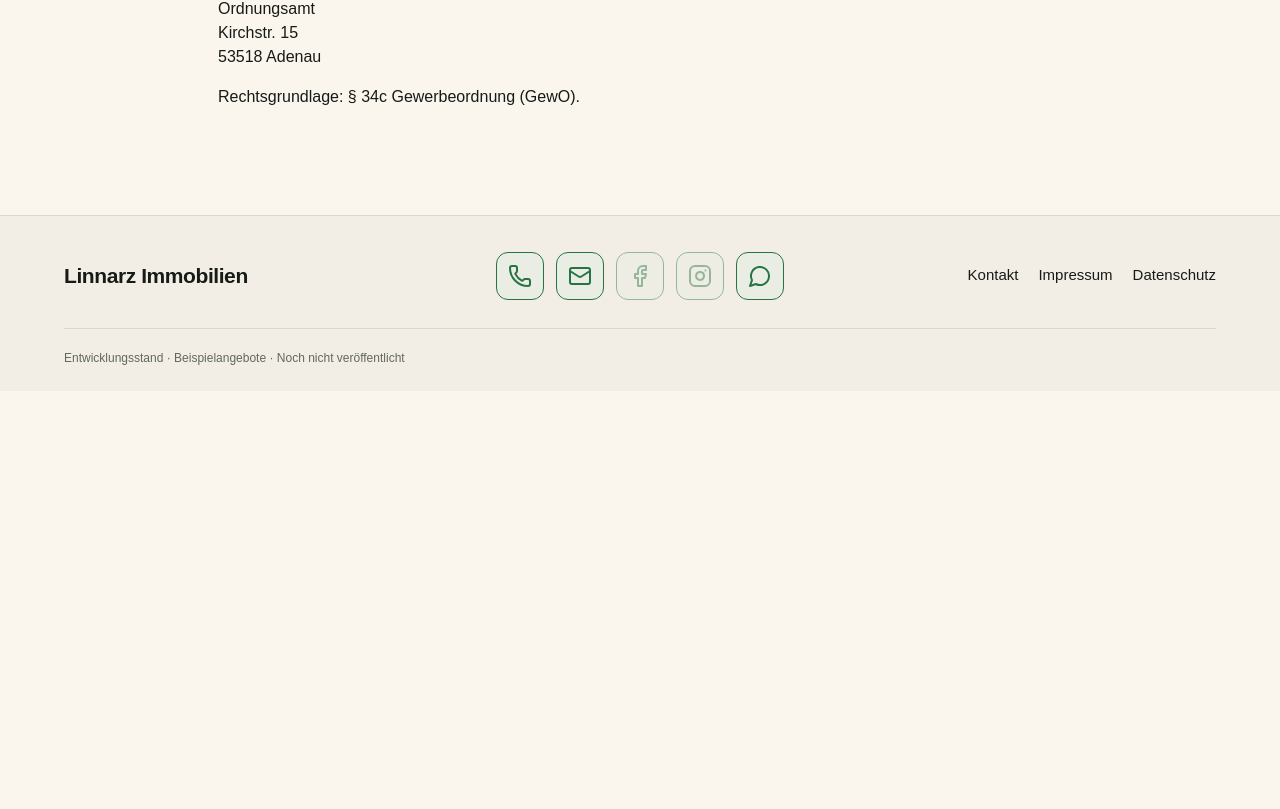
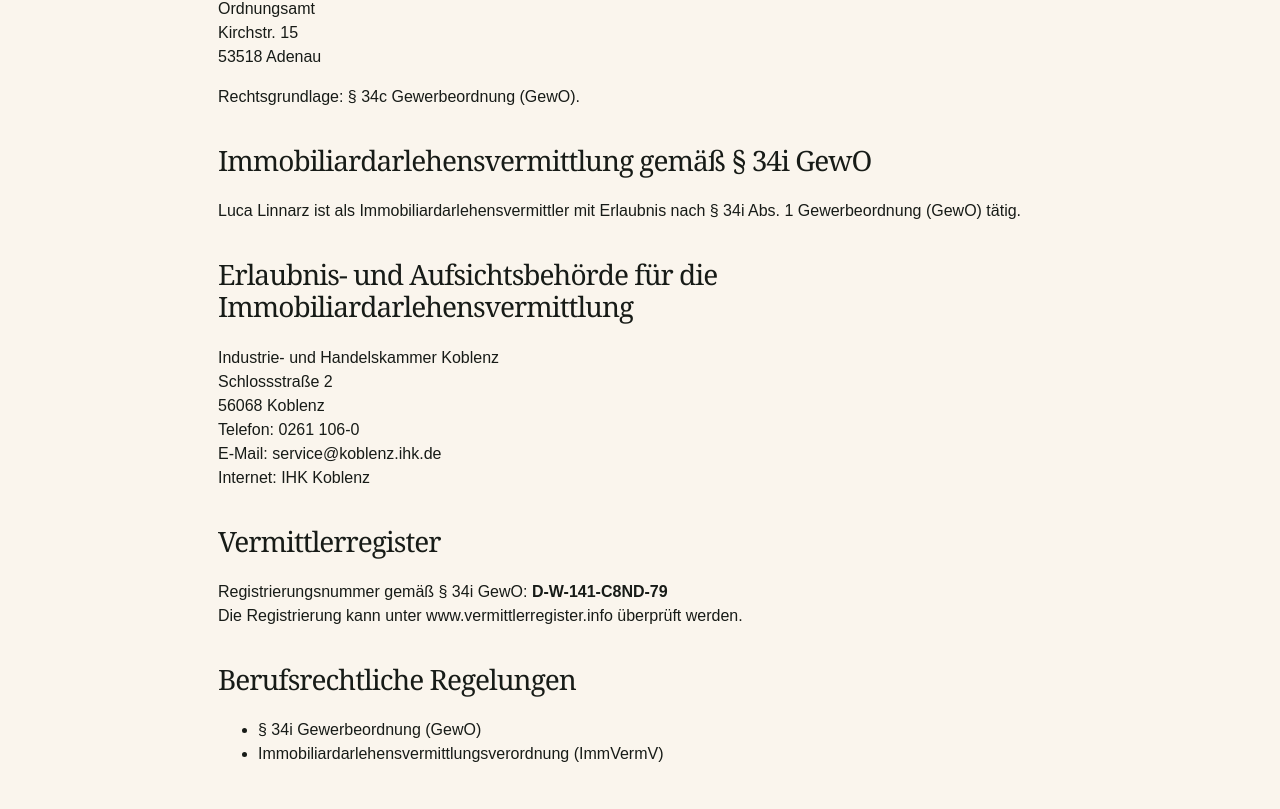
Before and after one commit to luca2linnarz-cyber/linnarz-immobilien, a Next.js app: page /impressum in a window 1280 px wide. Shown: the part 671-1480 px from the top of the page. Before the commit the page ends 1062 px from the top, so only its background shows below. Built offline with nearby package versions, Linux system fonts and the light colour scheme.

Commit message:
Add section 34i license, IHK Koblenz and intermediary registration to imprint

```diff
--- a/app/impressum/page.tsx
+++ b/app/impressum/page.tsx
@@ -9,5 +9,13 @@ export default function Impressum() {
     <h2>Aufsichtsbehörde gemäß § 34c GewO</h2>
     <p>Verbandsgemeinde Adenau<br/>Ordnungsamt<br/>Kirchstr. 15<br/>53518 Adenau</p>
     <p>Rechtsgrundlage: <a href="https://www.gesetze-im-internet.de/gewo/__34c.html">§ 34c Gewerbeordnung (GewO)</a>.</p>
+    <h2>Immobiliardarlehensvermittlung gemäß § 34i GewO</h2>
+    <p>Luca Linnarz ist als Immobiliardarlehensvermittler mit Erlaubnis nach § 34i Abs. 1 Gewerbeordnung (GewO) tätig.</p>
+    <h2>Erlaubnis- und Aufsichtsbehörde für die Immobiliardarlehensvermittlung</h2>
+    <p>Industrie- und Handelskammer Koblenz<br/>Schlossstraße 2<br/>56068 Koblenz<br/>Telefon: <a href="tel:+492611060">0261 106-0</a><br/>E-Mail: <a href="mailto:service@koblenz.ihk.de">service@koblenz.ihk.de</a><br/>Internet: <a href="https://www.ihk.de/koblenz/">IHK Koblenz</a></p>
+    <h2>Vermittlerregister</h2>
+    <p>Registrierungsnummer gemäß § 34i GewO: <strong>D-W-141-C8ND-79</strong><br/>Die Registrierung kann unter <a href="https://www.vermittlerregister.info/">www.vermittlerregister.info</a> überprüft werden.</p>
+    <h2>Berufsrechtliche Regelungen</h2>
+    <ul><li><a href="https://www.gesetze-im-internet.de/gewo/__34i.html">§ 34i Gewerbeordnung (GewO)</a></li><li><a href="https://www.gesetze-im-internet.de/immvermv/">Immobiliardarlehensvermittlungsverordnung (ImmVermV)</a></li></ul>
   </section>;
 }
```
